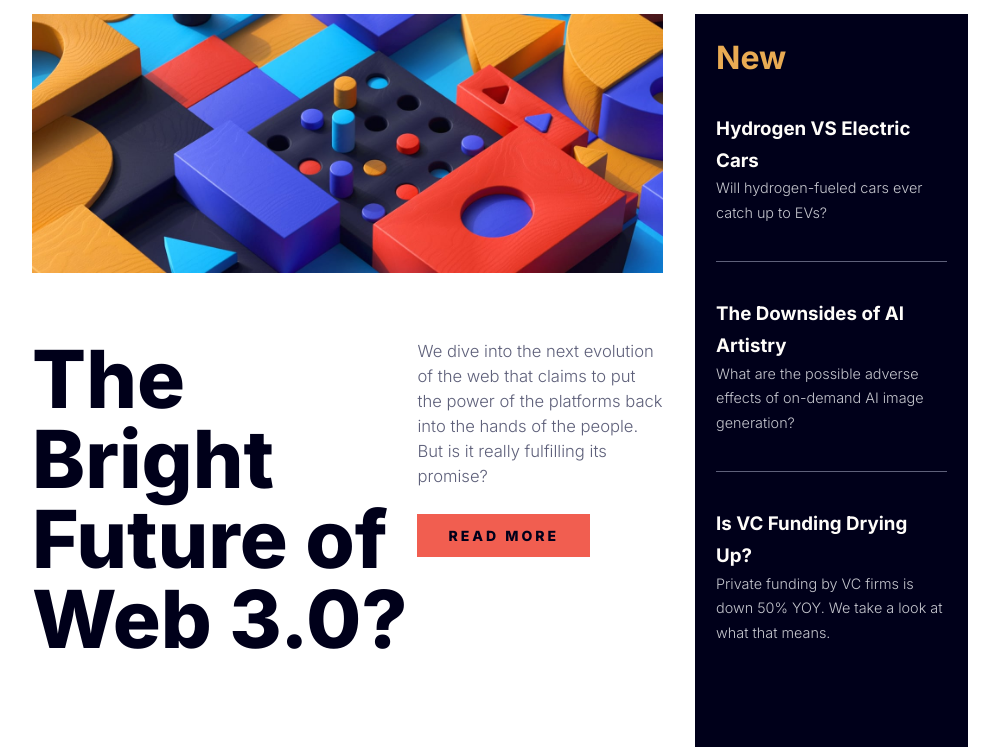
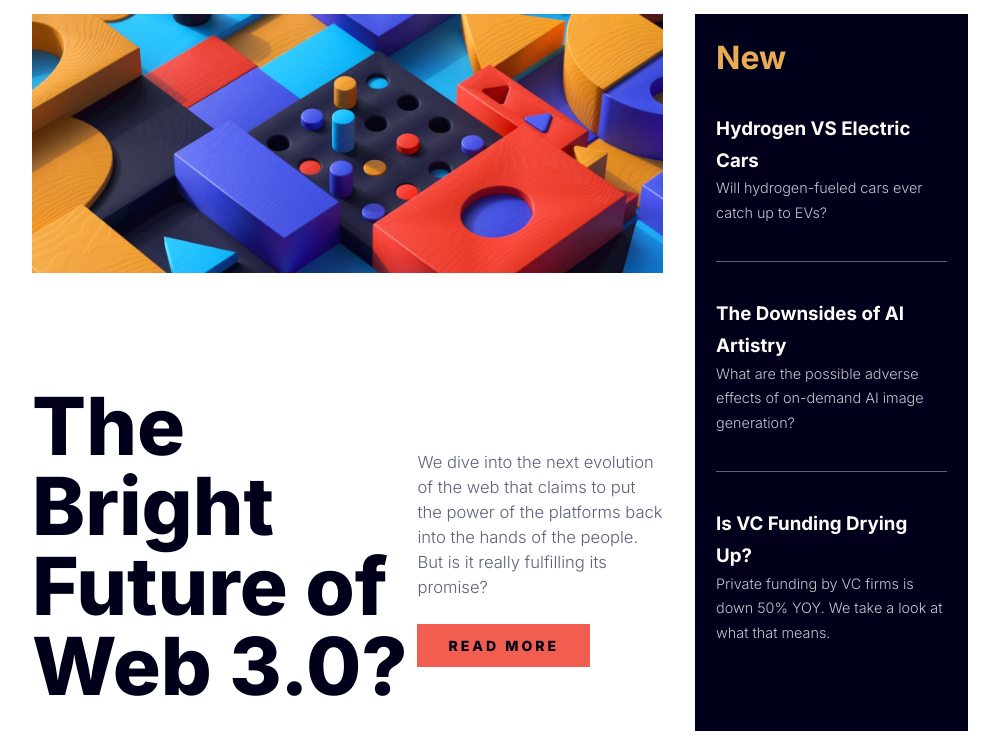
Before and after one commit to MukarramHaq/news-homepage, a plain HTML site: page index.html in a window 1280 px wide. Shown: the part 82-831 px from the top of the page, without its empty margins (140-1139 px from the left). Drawn offline with Linux system fonts and the light colour scheme.

Commit message:
Minor adjustments

```diff
--- a/style.css
+++ b/style.css
@@ -270,6 +270,10 @@ hr {
     display: grid;
     grid-template-columns: auto auto;
     grid-template-rows: auto;
+    /* grid-column: 1/3; */
+    margin: 0;
+    /* padding: 0; */
+    align-self: end;
   }
 
   .article-content h1{
@@ -279,6 +283,7 @@ hr {
   .article-content-two{
     display: flex;
     flex-direction: column;
+    justify-content: center;
   }
 
   .article-content-two button{
```
